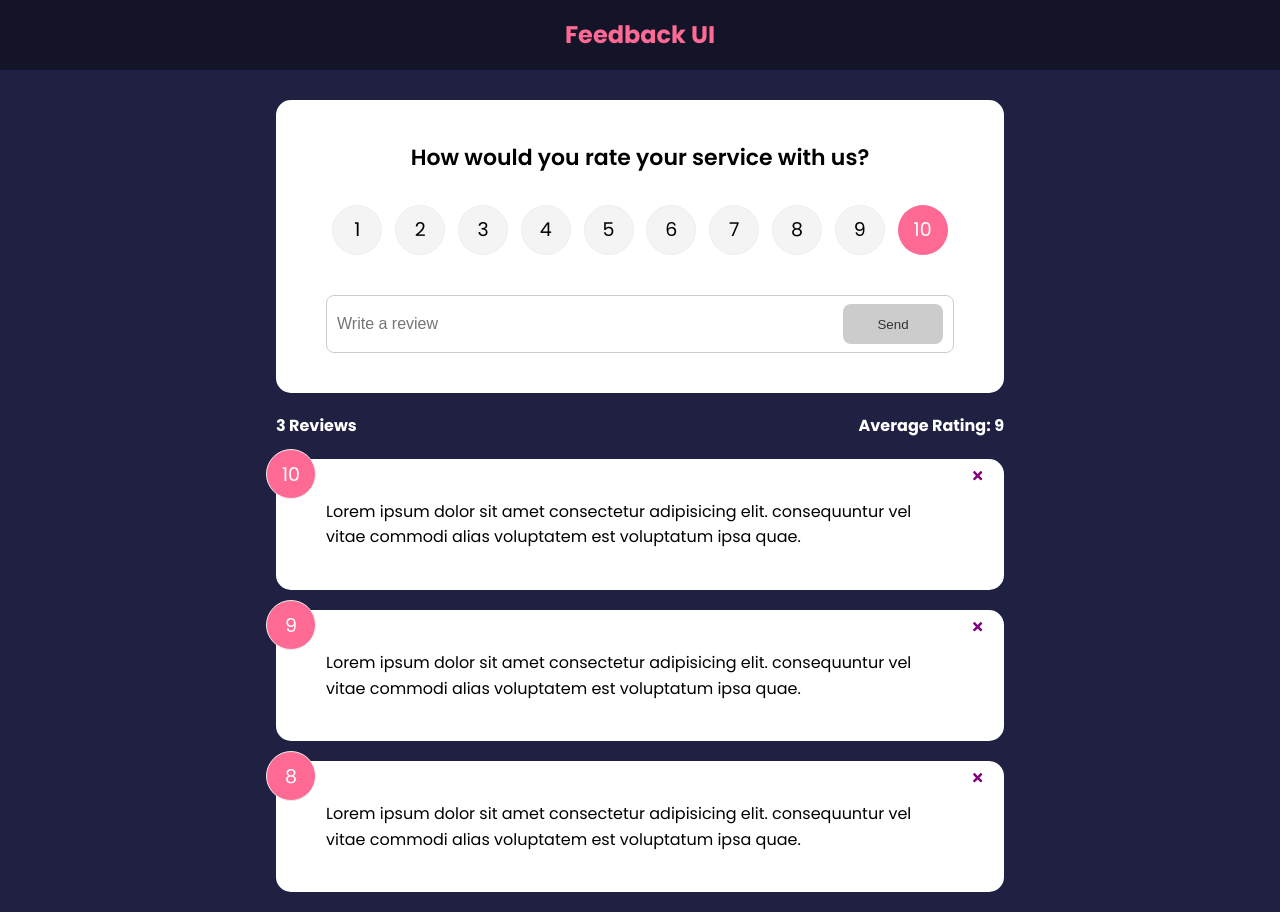
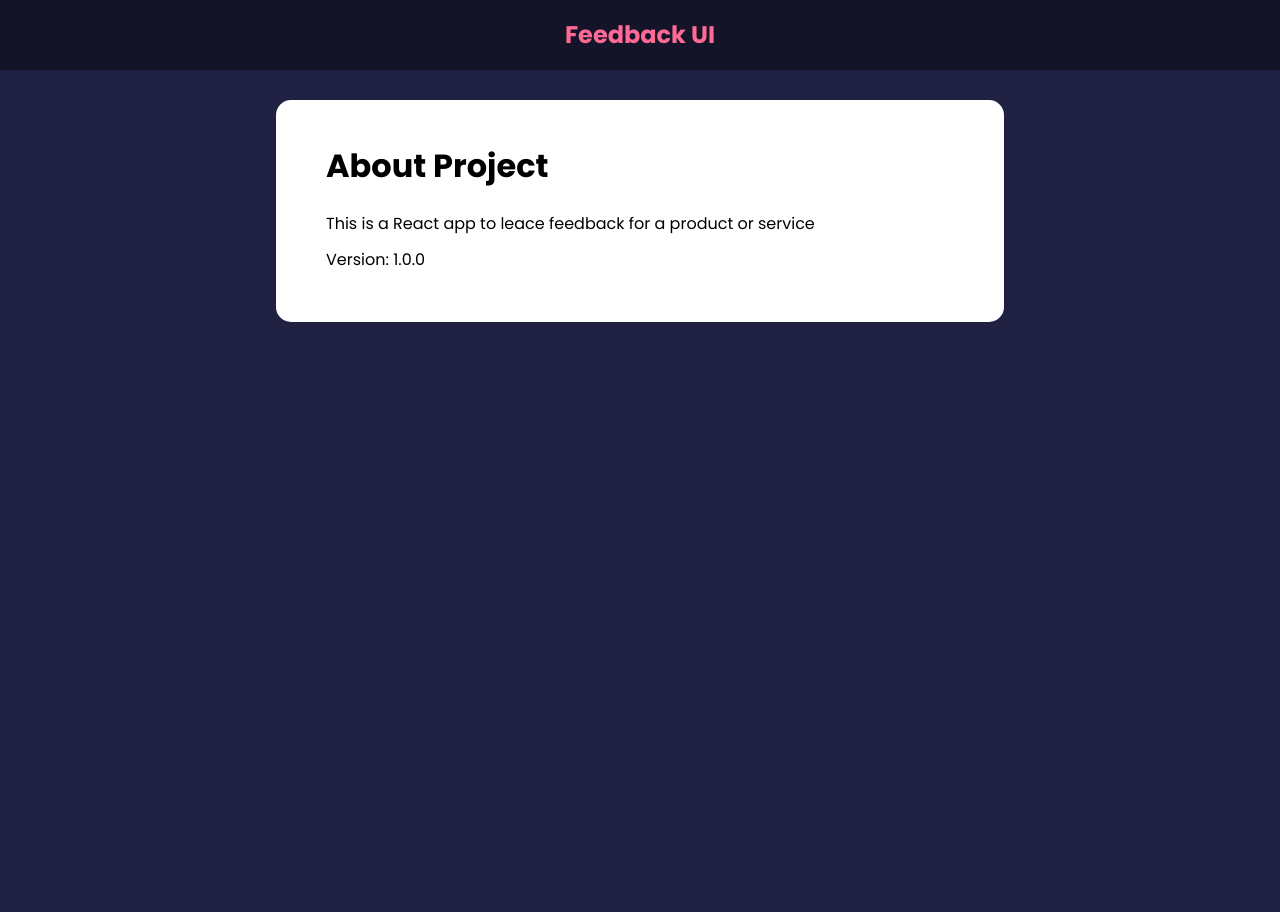
Before and after one commit to LLira09/feedback-app, a React (Create React App) app: page /about in a window 1280 px wide. After the commit the page ends 800 px from the top, so only its background shows below. Built offline with nearby package versions, Linux system fonts and the light colour scheme.

Commit message:
added react-router-dom v6 and fixed routes

```diff
--- a/package.json
+++ b/package.json
@@ -9,6 +9,7 @@
     "react": "^17.0.2",
     "react-dom": "^17.0.2",
     "react-icons": "^4.3.1",
+    "react-router-dom": "^6.1.1",
     "react-scripts": "^3.4.4",
     "uuid": "^8.3.2",
     "web-vitals": "^1.1.2"
--- a/src/App.js
+++ b/src/App.js
@@ -1,4 +1,5 @@
 import React from 'react'
+import { BrowserRouter as Router, Route, Routes } from 'react-router-dom'
 import { useState } from 'react'
 import { v4 as uuidv4 } from 'uuid'
 import Header from './components/Header'
@@ -6,6 +7,7 @@ import FeedbackList from './components/FeedbackList'
 import FeedbackData from './data/FeedbackData'
 import FeedbackStats from './components/FeedbackStats'
 import FeedbackForm from './components/FeedbackForm'
+import AboutPage from './pages/AboutPage'
 
 function App() {
     const [feedback, setFeedback] = useState(FeedbackData)
@@ -22,15 +24,24 @@ function App() {
 
     }
     return (
-        <>
+        <Router>
             <Header />
             <div className='container'>
-                <FeedbackForm handleAdd={addFeedback} />
-                <FeedbackStats feedback={feedback} />
-                <FeedbackList feedback={feedback}
-                    handleDelete={deleteFeedback} />
+                <Routes>
+                    <Route exact path="/" element={
+                        <>
+                            <FeedbackForm handleAdd={addFeedback} />
+                            <FeedbackStats feedback={feedback} />
+                            <FeedbackList feedback={feedback}
+                                handleDelete={deleteFeedback} />
+                        </>
+                    }>
+
+                    </Route>
+                    <Route path="/about" element={<AboutPage />} />
+                </Routes>
             </div>
-        </>
+        </Router>
     )
 }
 
--- /dev/null
+++ b/src/pages/AboutPage.jsx
@@ -0,0 +1,15 @@
+import React from 'react'
+import Card from '../components/shared/Card'
+function AboutPage() {
+  return (
+    <Card>
+      <div className='about'>
+        <h1>About Project</h1>
+        <p>This is a React app to leace feedback for a product or service</p>
+        <p>Version: 1.0.0</p>
+      </div>
+    </Card>
+  )
+}
+
+export default AboutPage
```
Also changed, not shown: 1 other file (tests, documents, lock files or other folders).
